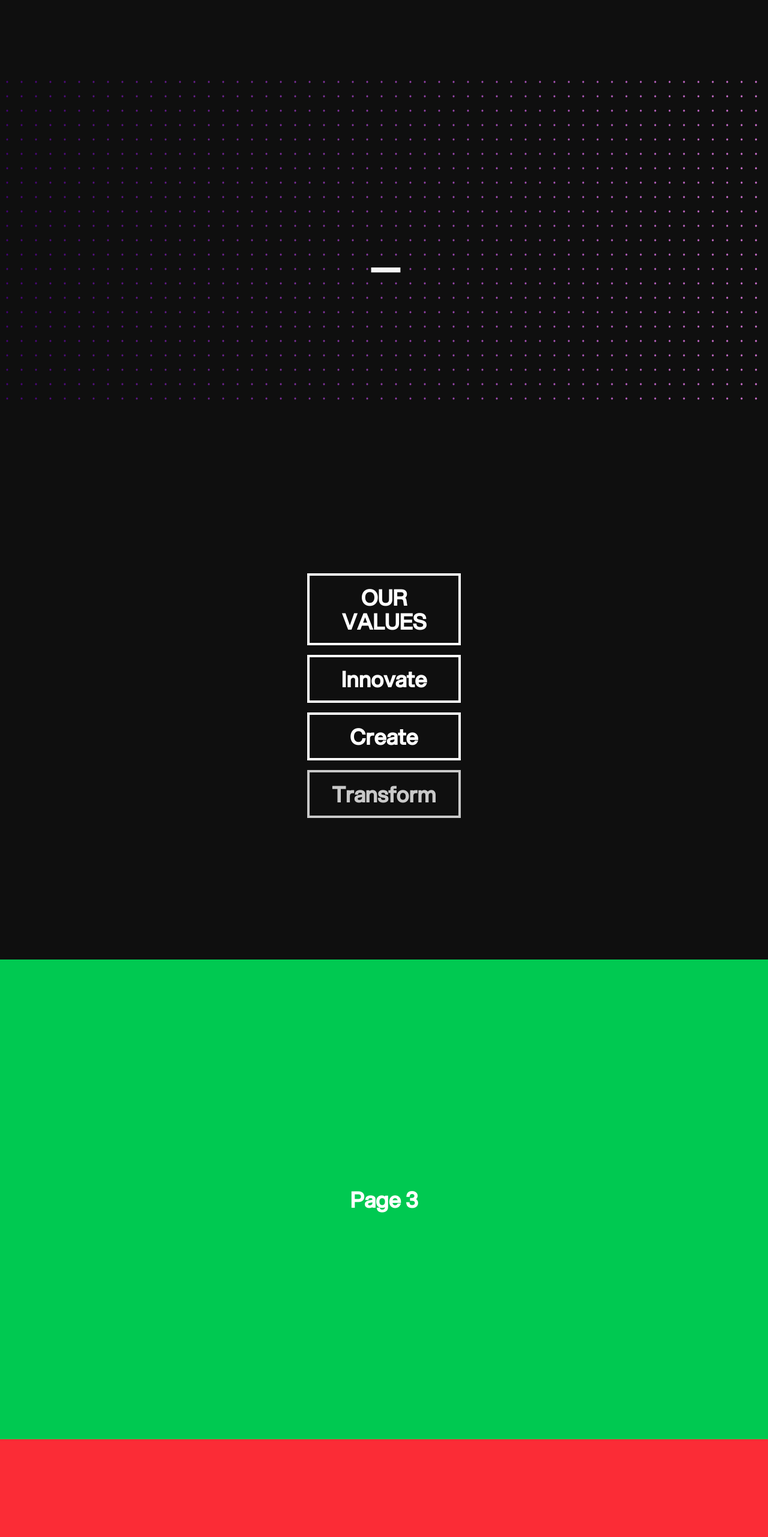
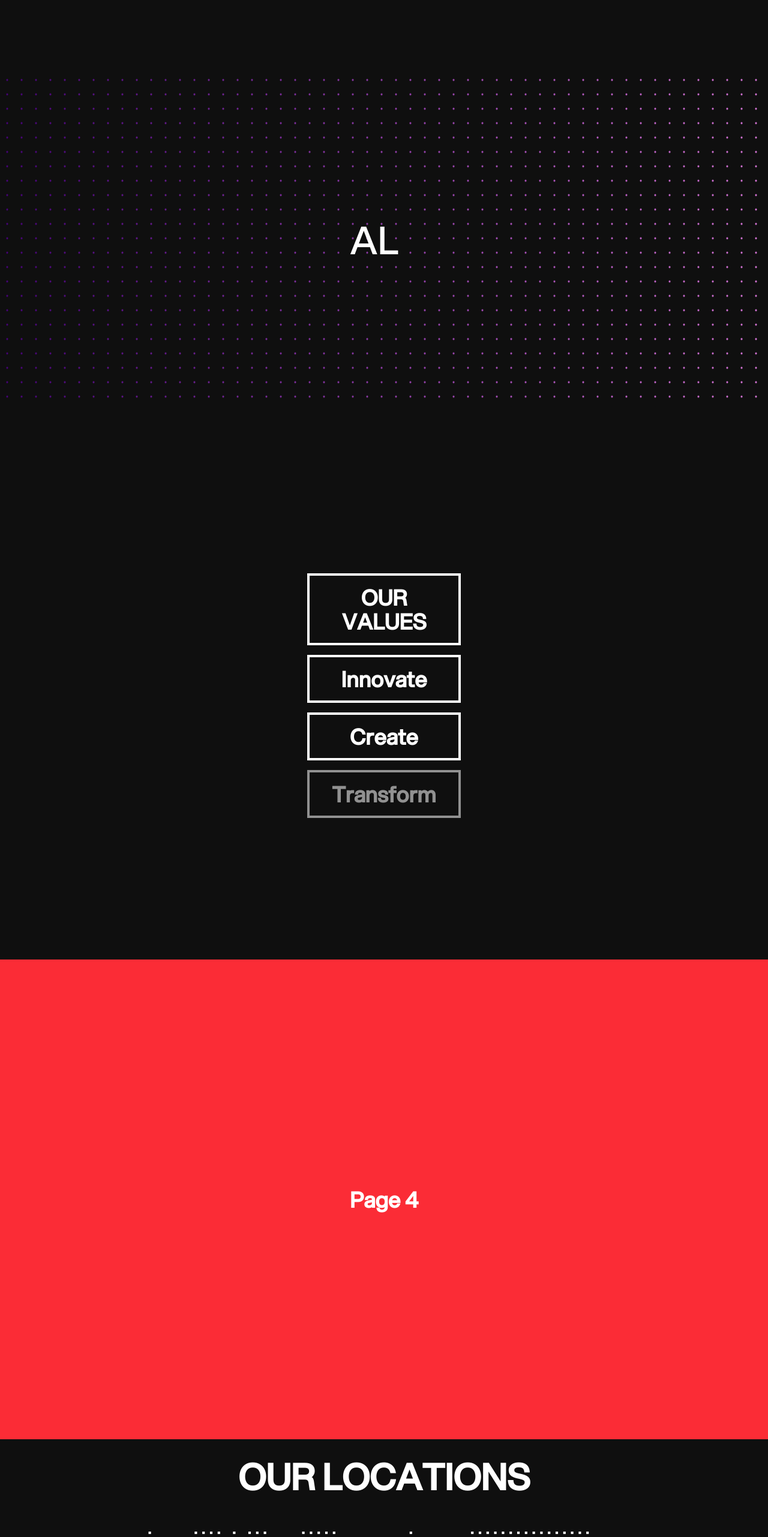
Before and after one commit to teleidoskopbild/alpha-marketing, a React (Vite) app: page / in a window 1280 px wide. Shown: the top 2563 px of the page at 60% size. Built offline with nearby package versions, Linux system fonts and the light colour scheme.

Commit message:
add locations-page

```diff
--- a/src/App.css
+++ b/src/App.css
@@ -37,7 +37,7 @@ body {
   top: 50%;
   left: 50%;
   transform: translate(-50%, -50%); /* Zentriert den Text in der Box */
-  font-size: 6rem;
+  font-size: 4rem;
   color: white;
 }
 
--- a/src/App.jsx
+++ b/src/App.jsx
@@ -48,7 +48,6 @@ function App() {
         <div className="box"></div>
         <TypingEffect />
       </div>
-
       <div className="h-screen bg-black-500 flex flex-col items-center justify-center">
         <motion.div
           initial={{ opacity: 0 }}
@@ -109,20 +108,19 @@ function App() {
             repeat: Infinity,
             repeatType: "loop",
           }}
-          className="mt-4 text-white text-2xl sm:text-4xl font-bold w-1/2 md:w-1/3 lg:w-1/4 xl:w-1/5 p-4 border-4 border-white mx-auto text-center bg-transparent"
+          className="mt-4 mb-0 p-0 text-white text-xl sm:text-4xl font-bold w-1/2 md:w-1/3 lg:w-1/4 xl:w-1/5 p-4 border-4 border-white mx-auto text-center bg-transparent"
         >
           Thrive
         </motion.div>
       </div>
-
-      <div className="h-screen bg-green-500 flex items-center justify-center">
-        <motion.h2 className="text-white text-4xl font-bold">Page 3</motion.h2>
-      </div>
       <div className="h-screen bg-red-500 flex items-center justify-center">
         <motion.h2 className="text-white text-4xl font-bold">Page 4</motion.h2>
       </div>
-      <div className="h-screen bg-yellow-500 flex items-center justify-center">
-        <motion.h2 className="text-white text-4xl font-bold">Page 5</motion.h2>
+      <div className=" h-screen w-screen bg-black-600">
+        <h2 className="mt-8 text-white text-2xl sm:text-4xl lg:text-6xl font-bold text-center">
+          OUR LOCATIONS
+        </h2>
+        <img className="" src="/scaled_map.svg" alt="Scaled Map" />
       </div>
       <div className="h-screen bg--500 flex items-center justify-center">
         <motion.h2 className="text-white text-4xl font-bold">Page 6</motion.h2>
```
Also changed, not shown: public/scaled_map.svg (added).
